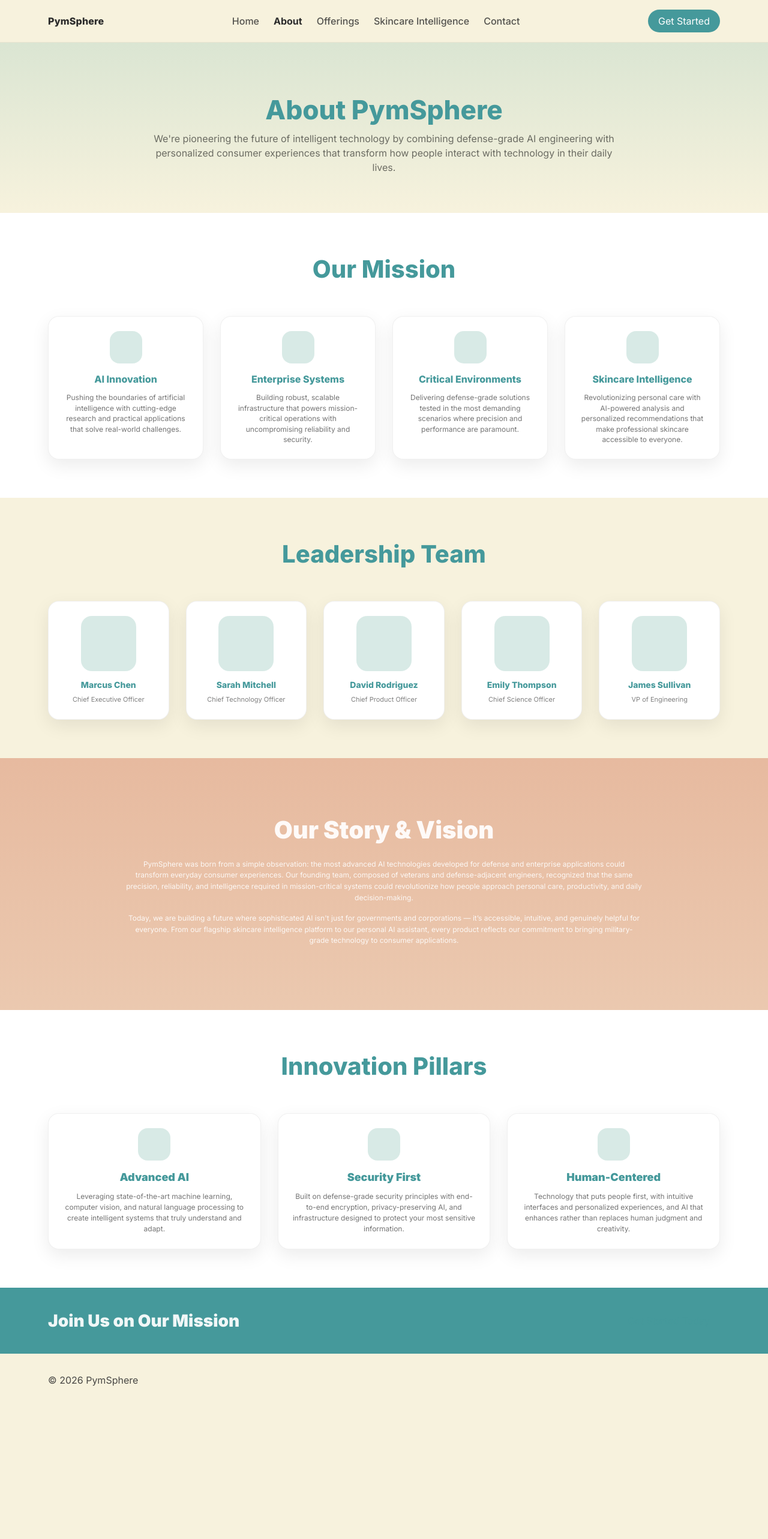
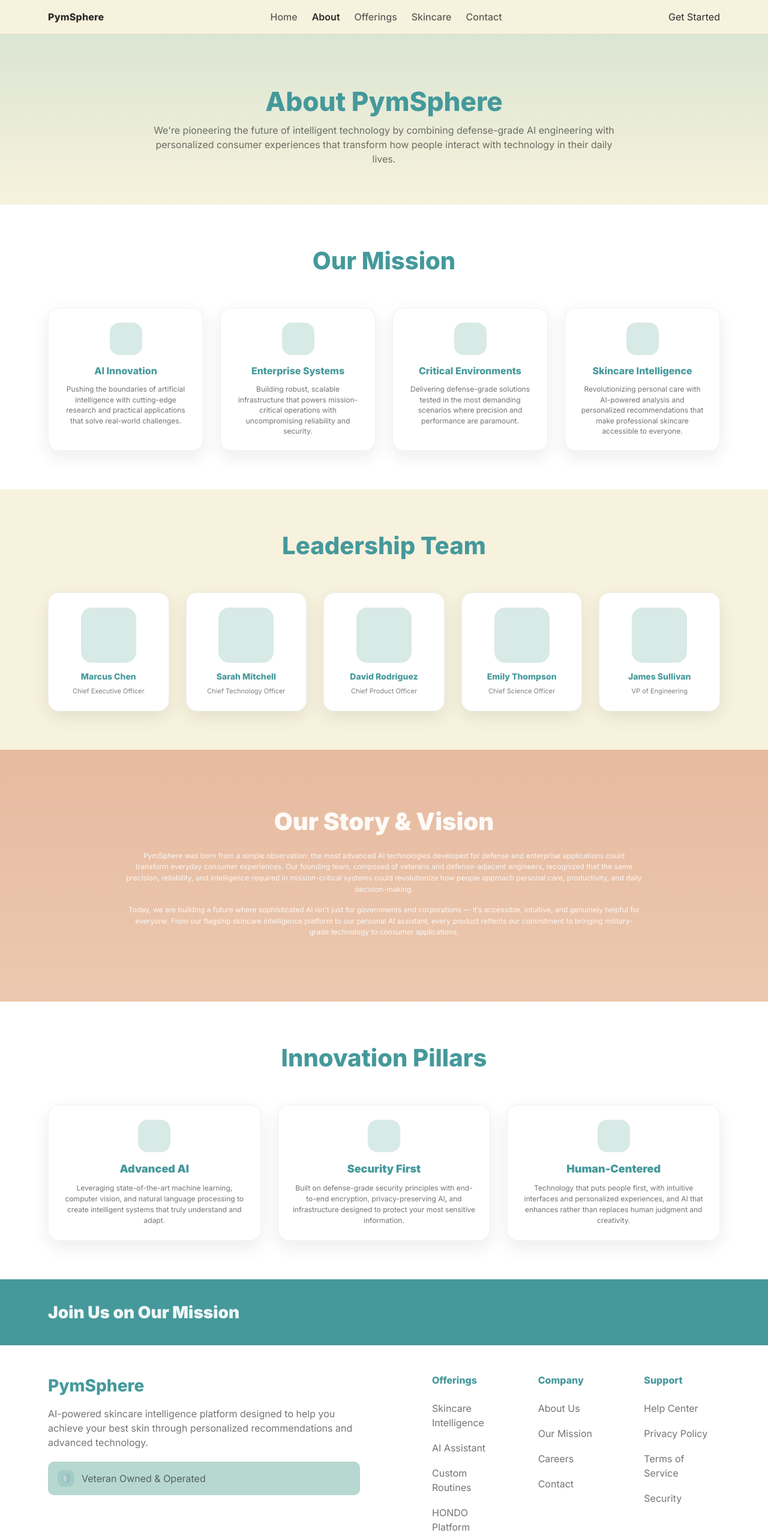
Before and after one commit to BeeDev-ValorCollective/pymSphere-client, a React (Vite) app: page /about in a window 1280 px wide. Shown: the top 2566 px of the page at 60% size. Before the commit the page ends 2345 px from the top, so only its background shows below. Built offline with nearby package versions, Linux system fonts and the light colour scheme.

Commit message:
Add Figma-matched header and footer styles

```diff
--- a/src/components/Footer.jsx
+++ b/src/components/Footer.jsx
@@ -1,7 +1,61 @@
+import { NavLink } from "react-router-dom";
+import "./styles/Footer.css";
+
 export default function Footer() {
   return (
-    <footer style={{ padding: "32px 0", opacity: 0.85 }}>
-      <div className="container">© {new Date().getFullYear()} PymSphere</div>
+    <footer className="footer">
+      <div className="container footer__inner">
+        {/* Left brand + blurb + badge */}
+        <div className="footer__brandCol">
+          <div className="footer__brand">PymSphere</div>
+          <p className="footer__blurb">
+            AI-powered skincare intelligence platform designed to help you
+            achieve your best skin through personalized recommendations and
+            advanced technology.
+          </p>
+
+          <div
+            className="footer__badge"
+            aria-label="Veteran Owned and Operated"
+          >
+            <span className="footer__badgeIcon" aria-hidden="true">
+              🛡️
+            </span>
+            <span>Veteran Owned &amp; Operated</span>
+          </div>
+        </div>
+
+        {/* Link columns */}
+        <div className="footer__cols">
+          <div className="footer__col">
+            <div className="footer__heading">Offerings</div>
+            <NavLink to="/skincare-intelligence">Skincare Intelligence</NavLink>
+            <NavLink to="/ai-assistant">AI Assistant</NavLink>
+            <NavLink to="/custom-routines">Custom Routines</NavLink>
+            <NavLink to="/hondo-platform">HONDO Platform</NavLink>
+          </div>
+
+          <div className="footer__col">
+            <div className="footer__heading">Company</div>
+            <NavLink to="/about">About Us</NavLink>
+            <NavLink to="/about">Our Mission</NavLink>
+            <NavLink to="/careers">Careers</NavLink>
+            <NavLink to="/contact">Contact</NavLink>
+          </div>
+
+          <div className="footer__col">
+            <div className="footer__heading">Support</div>
+            <NavLink to="/help-center">Help Center</NavLink>
+            <NavLink to="/privacy">Privacy Policy</NavLink>
+            <NavLink to="/terms">Terms of Service</NavLink>
+            <NavLink to="/security">Security</NavLink>
+          </div>
+        </div>
+      </div>
+
+      <div className="container footer__bottom">
+        © {new Date().getFullYear()} PymSphere
+      </div>
     </footer>
   );
 }
--- a/src/components/Header.jsx
+++ b/src/components/Header.jsx
@@ -1,16 +1,21 @@
 import { NavLink } from "react-router-dom";
 
 const linkStyle = ({ isActive }) => ({
-  opacity: isActive ? 1 : 0.8,
-  fontWeight: isActive ? 700 : 500,
+  fontWeight: isActive ? 600 : 500,
+  opacity: isActive ? 1 : 0.75,
 });
 
 export default function Header() {
   return (
     <header className="header">
       <div className="container header__inner">
-        <div className="header__brand">PymSphere</div>
+        {/* Brand */}
+        <div className="header__brand">
+          <span className="header__logo" aria-hidden />
+          <span className="header__name">PymSphere</span>
+        </div>
 
+        {/* Nav */}
         <nav className="header__nav">
           <NavLink to="/" style={linkStyle}>
             Home
@@ -22,14 +27,15 @@
             Offerings
           </NavLink>
           <NavLink to="/skincare-intelligence" style={linkStyle}>
-            Skincare Intelligence
+            Skincare
           </NavLink>
           <NavLink to="/contact" style={linkStyle}>
             Contact
           </NavLink>
         </nav>
 
-        <NavLink to="/contact" className="btn btn--primary">
+        {/* CTA */}
+        <NavLink to="/contact" className="header__cta">
           Get Started
         </NavLink>
       </div>
--- /dev/null
+++ b/src/components/styles/Footer.css
@@ -0,0 +1,108 @@
+/* ===== Footer ===== */
+
+.footer {
+  background: #fff;
+  padding: 46px 0 22px;
+}
+
+.footer__inner {
+  display: grid;
+  grid-template-columns: 1.2fr 1fr;
+  gap: 64px;
+  align-items: start;
+}
+
+/* Left column */
+.footer__brand {
+  font-size: 28px;
+  font-weight: 800;
+  color: var(--teal);
+  margin-bottom: 14px;
+}
+
+.footer__blurb {
+  margin: 0 0 20px;
+  max-width: 520px;
+  color: rgba(0, 0, 0, 0.55);
+  line-height: 1.5;
+}
+
+.footer__badge {
+  display: inline-flex;
+  align-items: center;
+  gap: 12px;
+  padding: 14px 16px;
+  width: min(520px, 100%);
+  border-radius: 10px;
+  background: rgba(145, 196, 183, 0.65);
+  color: rgba(0, 0, 0, 0.55);
+}
+
+.footer__badgeIcon {
+  width: 28px;
+  height: 28px;
+  border-radius: 10px;
+  display: grid;
+  place-items: center;
+  background: rgba(69, 153, 155, 0.18);
+  color: rgba(0, 0, 0, 0.55);
+}
+
+/* Link columns */
+.footer__cols {
+  display: grid;
+  grid-template-columns: repeat(3, 1fr);
+  gap: 50px;
+  justify-self: end;
+  width: 100%;
+  max-width: 560px;
+}
+
+.footer__heading {
+  color: var(--teal);
+  font-weight: 800;
+  margin-bottom: 14px;
+}
+
+.footer__col a {
+  display: block;
+  padding: 9px 0;
+  color: rgba(0, 0, 0, 0.55);
+  text-decoration: none;
+}
+
+.footer__col a:hover {
+  color: rgba(0, 0, 0, 0.7);
+}
+
+/* Bottom line */
+.footer__bottom {
+  margin-top: 22px;
+  padding-top: 16px;
+  color: rgba(0, 0, 0, 0.45);
+  font-size: 13px;
+}
+
+/* Responsive */
+@media (max-width: 980px) {
+  .footer__inner {
+    grid-template-columns: 1fr;
+    gap: 36px;
+  }
+
+  .footer__cols {
+    grid-template-columns: repeat(2, 1fr);
+    justify-self: start;
+    max-width: none;
+  }
+}
+
+@media (max-width: 560px) {
+  .footer__cols {
+    grid-template-columns: 1fr;
+  }
+
+  .footer__badge {
+    width: 100%;
+  }
+}
--- /dev/null
+++ b/src/components/styles/Header.css
@@ -0,0 +1,81 @@
+/* ===== Header ===== */
+
+.header {
+  position: sticky;
+  top: 0;
+  z-index: 100;
+  background: #ffffff;
+  box-shadow: 0 8px 24px rgba(0, 0, 0, 0.04);
+}
+
+.header__inner {
+  display: flex;
+  align-items: center;
+  justify-content: space-between;
+  padding: 18px 0;
+}
+
+/* Brand */
+.header__brand {
+  display: flex;
+  align-items: center;
+  gap: 12px;
+  font-weight: 700;
+  color: var(--teal);
+}
+
+.header__logo {
+  width: 36px;
+  height: 36px;
+  border-radius: 12px;
+  background: linear-gradient(
+    135deg,
+    rgba(145, 196, 183, 0.9),
+    rgba(69, 153, 155, 0.9)
+  );
+}
+
+.header__name {
+  font-size: 20px;
+}
+
+/* Nav */
+.header__nav {
+  display: flex;
+  align-items: center;
+  gap: 32px;
+}
+
+.header__nav a {
+  font-size: 15px;
+  color: rgba(0, 0, 0, 0.65);
+  transition: color 120ms ease, opacity 120ms ease;
+}
+
+.header__nav a:hover {
+  color: var(--teal);
+  opacity: 1;
+}
+
+/* CTA Button */
+.header__cta {
+  padding: 12px 22px;
+  border-radius: 999px;
+  background: var(--teal);
+  color: #fff;
+  font-weight: 600;
+  box-shadow: 0 8px 20px rgba(69, 153, 155, 0.35);
+  transition: transform 120ms ease, box-shadow 120ms ease;
+}
+
+.header__cta:hover {
+  transform: translateY(-1px);
+  box-shadow: 0 12px 28px rgba(69, 153, 155, 0.45);
+}
+
+/* Mobile */
+@media (max-width: 900px) {
+  .header__nav {
+    display: none;
+  }
+}
```
